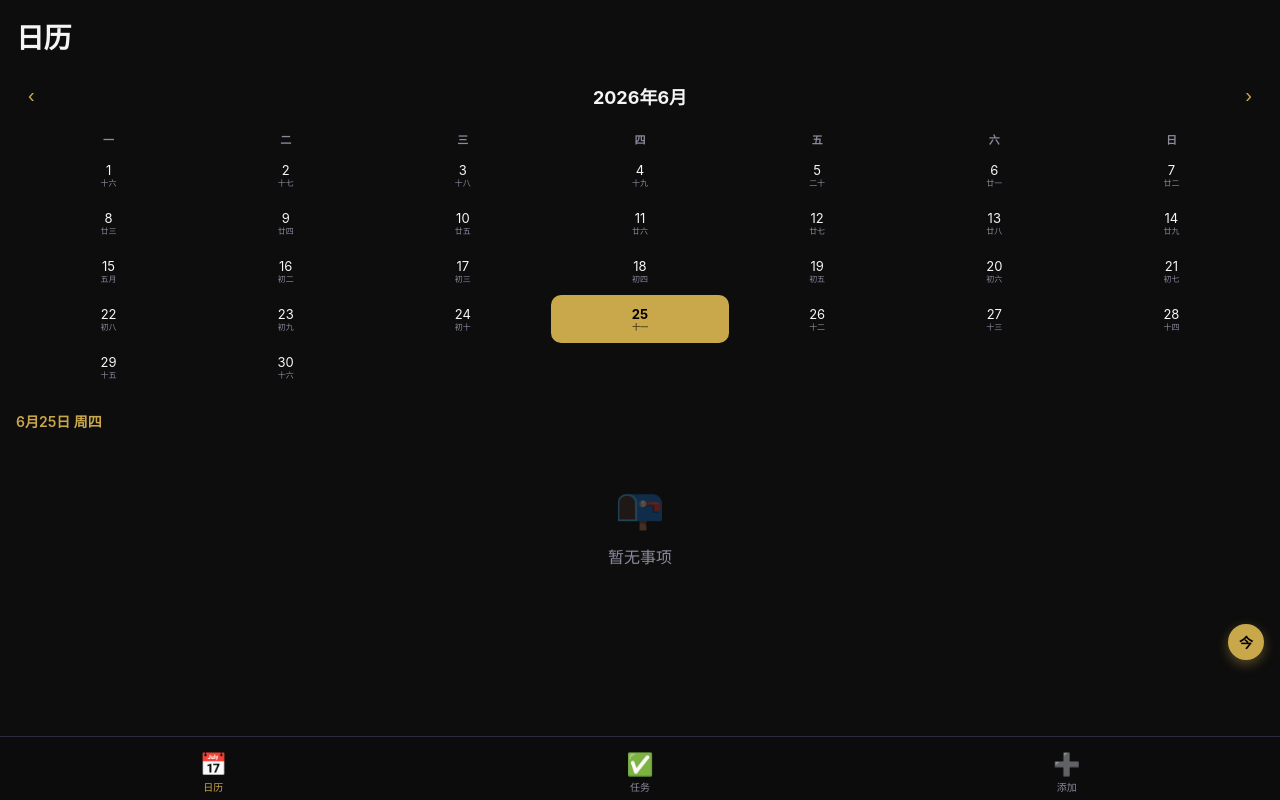
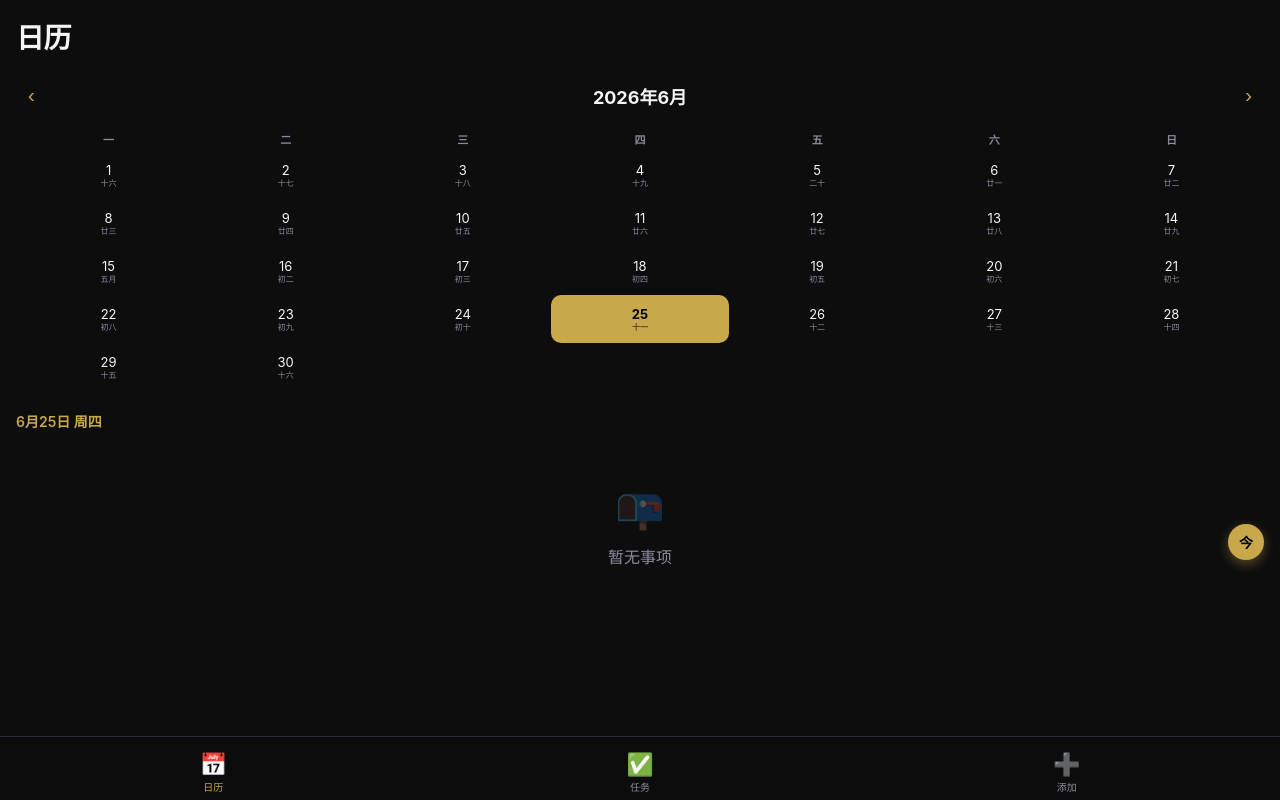
Before and after one commit to fionaisyukin-code/remind, a plain HTML site: page index.html in a window 1280 px wide. Drawn offline with Linux system fonts and the light colour scheme.

Commit message:
今天按钮再上移100px

```diff
--- a/index.html
+++ b/index.html
@@ -46,7 +46,7 @@ body{font-family:-apple-system,BlinkMacSystemFont,sans-serif;background:var(--bg
 .cal-day.has-event{background:var(--card2)}
 .cal-day.has-event .cal-num{font-weight:700}
 .cal-day.empty{pointer-events:none}
-.btn-today{position:fixed;bottom:140px;right:16px;width:36px;height:36px;border-radius:50%;background:var(--accent);color:#000;border:none;font-size:14px;font-weight:700;cursor:pointer;box-shadow:0 4px 12px rgba(201,168,76,0.4);z-index:99;display:flex;align-items:center;justify-content:center}
+.btn-today{position:fixed;bottom:240px;right:16px;width:36px;height:36px;border-radius:50%;background:var(--accent);color:#000;border:none;font-size:14px;font-weight:700;cursor:pointer;box-shadow:0 4px 12px rgba(201,168,76,0.4);z-index:99;display:flex;align-items:center;justify-content:center}
 .cal-dots{display:flex;gap:2px;position:absolute;bottom:2px;left:50%;transform:translateX(-50%)}
 .cal-dots .dot{width:4px;height:4px;border-radius:50%}
 .cal-dots .dot.day-dot{background:var(--danger)}
```
